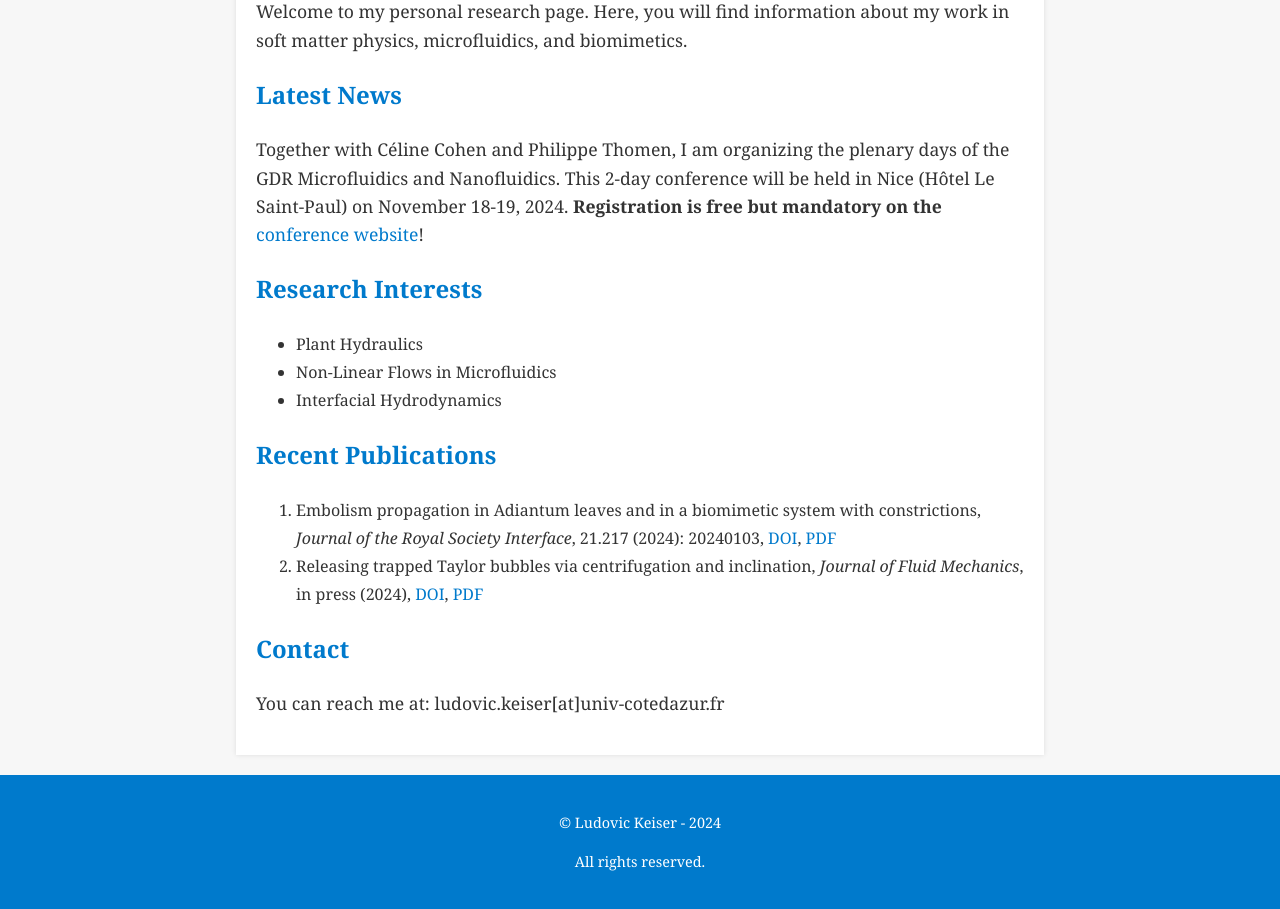
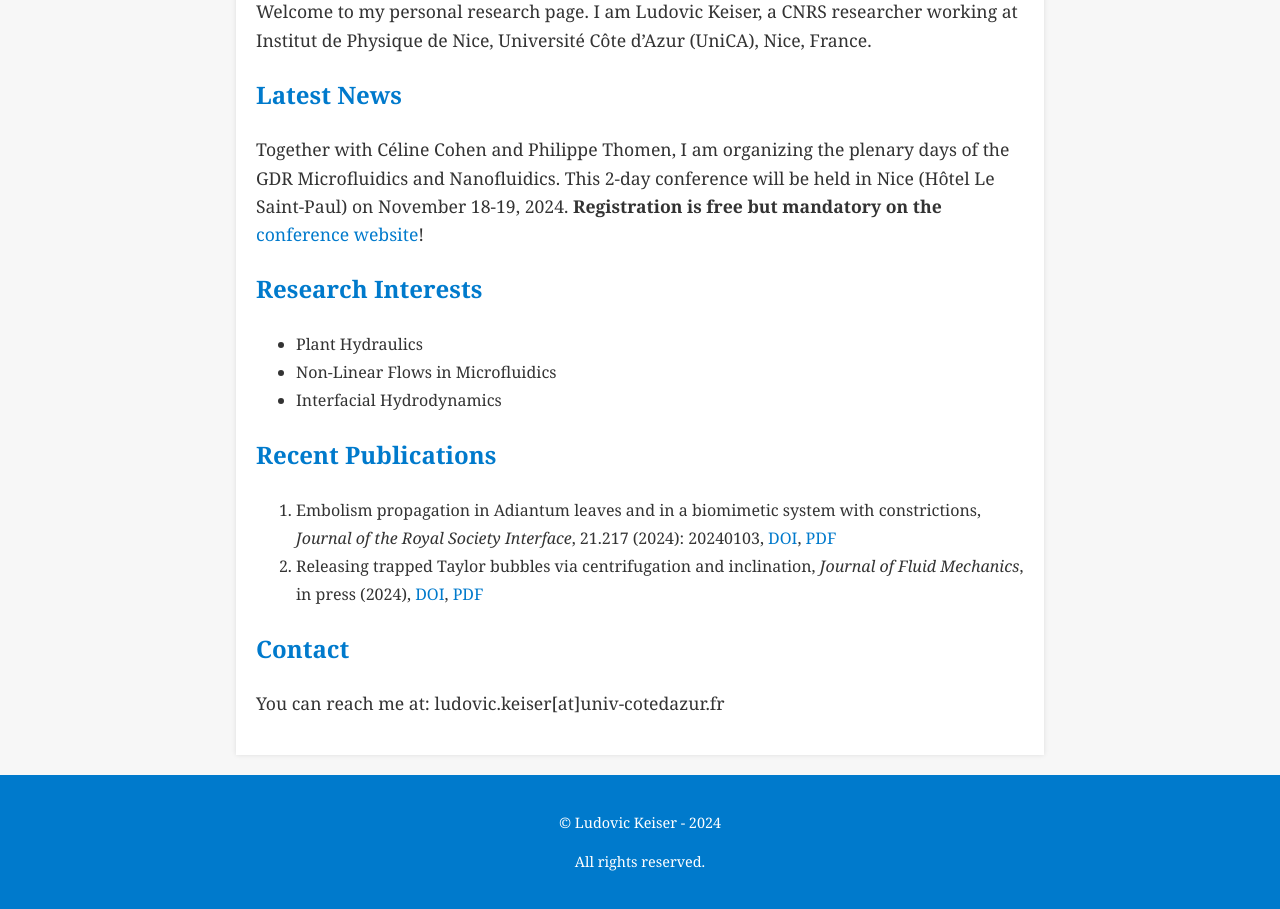
Before and after one commit to Keiser-sci/keiser-sci.github.io, a Jekyll site: the page built from index.md, in a window 1280 px wide. Shown: the part 431-1340 px from the top of the page. Built offline with Jekyll 4.4.1, drawn with Linux system fonts in a browser that asks for light colours; our own code applies the rules of GitHub Pages for plain Markdown files.

Commit message:
Update index.md

```diff
--- a/index.md
+++ b/index.md
@@ -8,7 +8,7 @@
 <meta name="author" content="Ludovic Keiser">
 
 
-Welcome to my personal research page. Here, you will find information about my work in soft matter physics, microfluidics, and biomimetics.
+Welcome to my personal research page. I am Ludovic Keiser, a CNRS researcher working at Institut de Physique de Nice, Université Côte d'Azur (UniCA), Nice, France.
 
 ## Latest News
 
```
